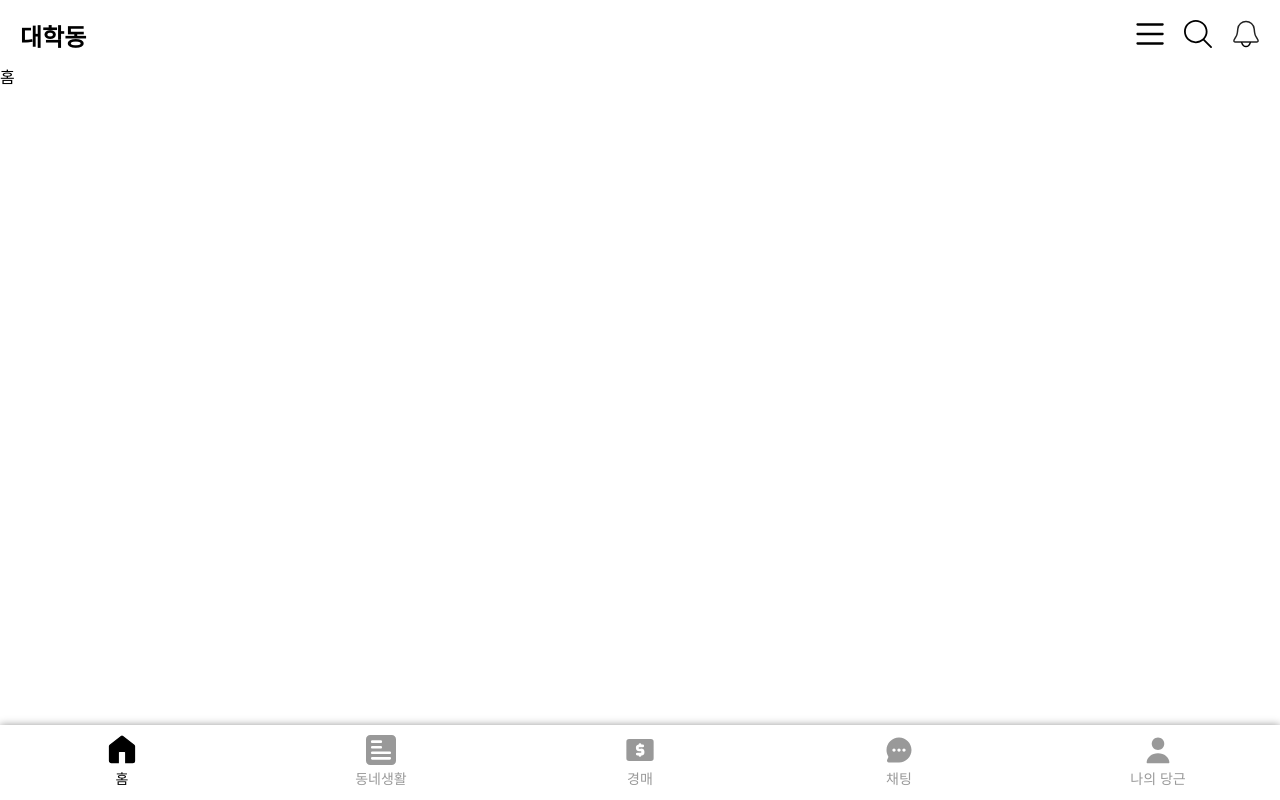
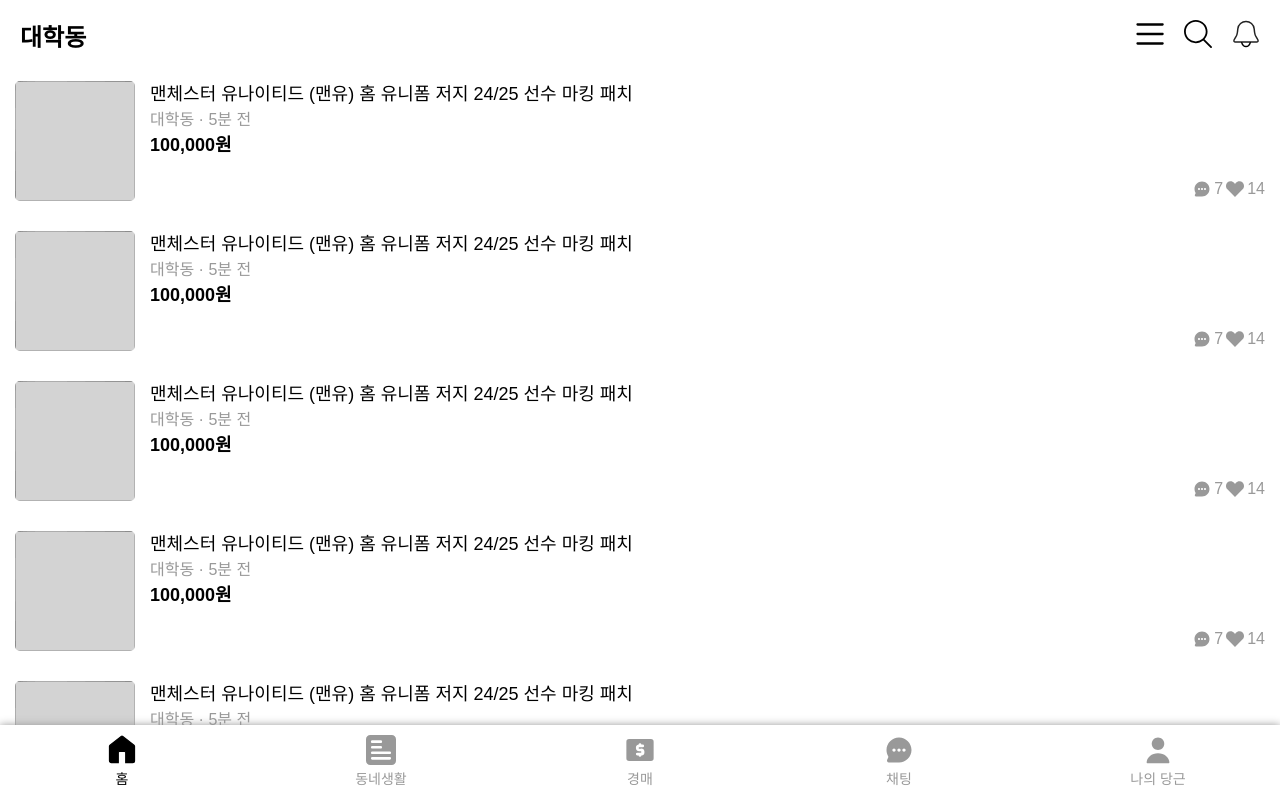
Before and after one commit to wafflestudio/22-5-team7-web, a React (Vite) app: page /main in a window 1280 px wide. Shown: the top 800 px of the page. Built offline with nearby package versions, Linux system fonts and the light colour scheme.

Commit message:
✨Add Item component

```diff
--- /dev/null
+++ b/src/components/Item.tsx
@@ -0,0 +1,36 @@
+/*
+  홈 화면에서 보이는 아이템을 나타내는 컴포넌트.
+*/
+import { NavLink } from 'react-router-dom';
+
+import heartIcon from '../assets/heart_filled_gray.svg';
+import chatIcon from '../assets/navbar/navbar-chat-gray.svg';
+import placeHolder from '../assets/placeholder_gray.png';
+import styles from '../css/Item.module.css';
+
+const Item = () => {
+  return (
+    <NavLink to="/temp" className={styles.main}>
+      <img src={placeHolder} className={styles.image} />
+      <div className={styles.contentBox}>
+        <div className={styles.textBox}>
+          <p className={styles.itemName}>
+            맨체스터 유나이티드 (맨유) 홈 유니폼 저지 24/25 선수 마킹 패치
+          </p>
+          <p className={styles.itemInfo}>대학동 · 5분 전</p>
+          <p className={styles.itemPrice}>100,000원</p>
+        </div>
+        <div className={styles.subBox}>
+          <div className={styles.iconBox}>
+            <img src={chatIcon} className={styles.smallIcon} /> 7
+          </div>
+          <div className={styles.iconBox}>
+            <img src={heartIcon} className={styles.smallIcon} /> 14
+          </div>
+        </div>
+      </div>
+    </NavLink>
+  );
+};
+
+export default Item;
--- a/src/css/BottomNavBar.module.css
+++ b/src/css/BottomNavBar.module.css
@@ -6,7 +6,8 @@
   bottom: 0;
   left: 0;
   right: 0;
-  box-shadow: 0px 0px 0.5em #999999;
+  box-shadow: 0px 0px 0.5em var(--daangn-gray);
+  background-color: white;
 }
 
 .navBarLink {
--- /dev/null
+++ b/src/css/Item.module.css
@@ -0,0 +1,60 @@
+.main {
+  display: flex;
+  width: 100vw;
+  padding: 15px;
+  gap: 15px;
+  text-decoration: none;
+}
+
+.image {
+  width: 120px;
+  height: 120px;
+  border-radius: 5px;
+}
+
+.contentBox {
+  display: flex;
+  flex: 1;
+  flex-direction: column;
+  justify-content: space-between;
+}
+
+.itemName {
+  font-size: 18px;
+  color: black;
+  text-overflow: ellipsis;
+  overflow: hidden;
+  word-break: break-word;
+  display: -webkit-box;
+  -webkit-line-clamp: 2;
+  line-clamp: 2;
+  -webkit-box-orient: vertical;
+}
+
+.itemInfo {
+  color: var(--daangn-gray);
+}
+
+.itemPrice {
+  font-size: 18px;
+  font-weight: bold;
+  color: black;
+}
+
+.subBox {
+  display: flex;
+  justify-content: right;
+  gap: 3px;
+}
+
+.iconBox {
+  display: flex;
+  gap: 3px;
+  align-items: center;
+  color: var(--daangn-gray);
+}
+
+.smallIcon {
+  width: 18px;
+  height: 18px;
+}
--- a/src/css/UpperBar.module.css
+++ b/src/css/UpperBar.module.css
@@ -6,6 +6,7 @@
   top: 0;
   left: 0;
   right: 0;
+  background-color: white;
 }
 
 .upperBarIconDiv {
--- a/src/pages/MainPage.tsx
+++ b/src/pages/MainPage.tsx
@@ -5,6 +5,7 @@
 import bellIcon from '../assets/upperbar-bell.svg';
 import menuIcon from '../assets/upperbar-menu.svg';
 import searchIcon from '../assets/upperbar-search.svg';
+import Item from '../components/Item';
 import UpperBar from '../components/UpperBar';
 import type { toolBarInfo } from '../typings/toolBar';
 
@@ -34,7 +35,16 @@ const MainPage = () => {
   return (
     <div>
       <UpperBar toolBarInfo={mainPageToolBarInfo} />
-      <div>홈</div>
+      <div>
+        <Item />
+        <Item />
+        <Item />
+        <Item />
+        <Item />
+        <Item />
+        <Item />
+        <Item />
+      </div>
     </div>
   );
 };
--- a/src/reset.css
+++ b/src/reset.css
@@ -47,4 +47,5 @@ html {
 }
 :root {
   --daangn-orange: #ff8a3d;
+  --daangn-gray: #999999;
 }
```
Also changed, not shown: src/assets/heart_filled_gray.svg (added), src/assets/placeholder_gray.png (added).
